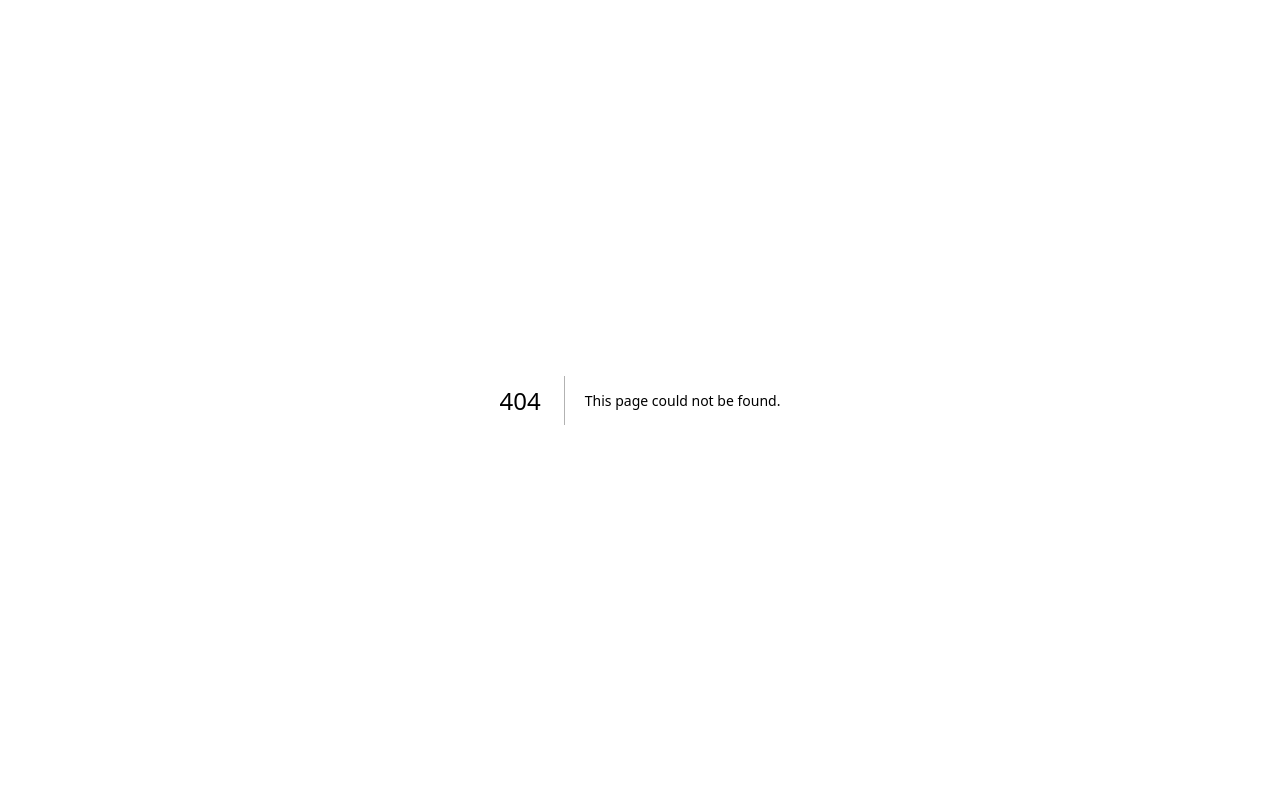
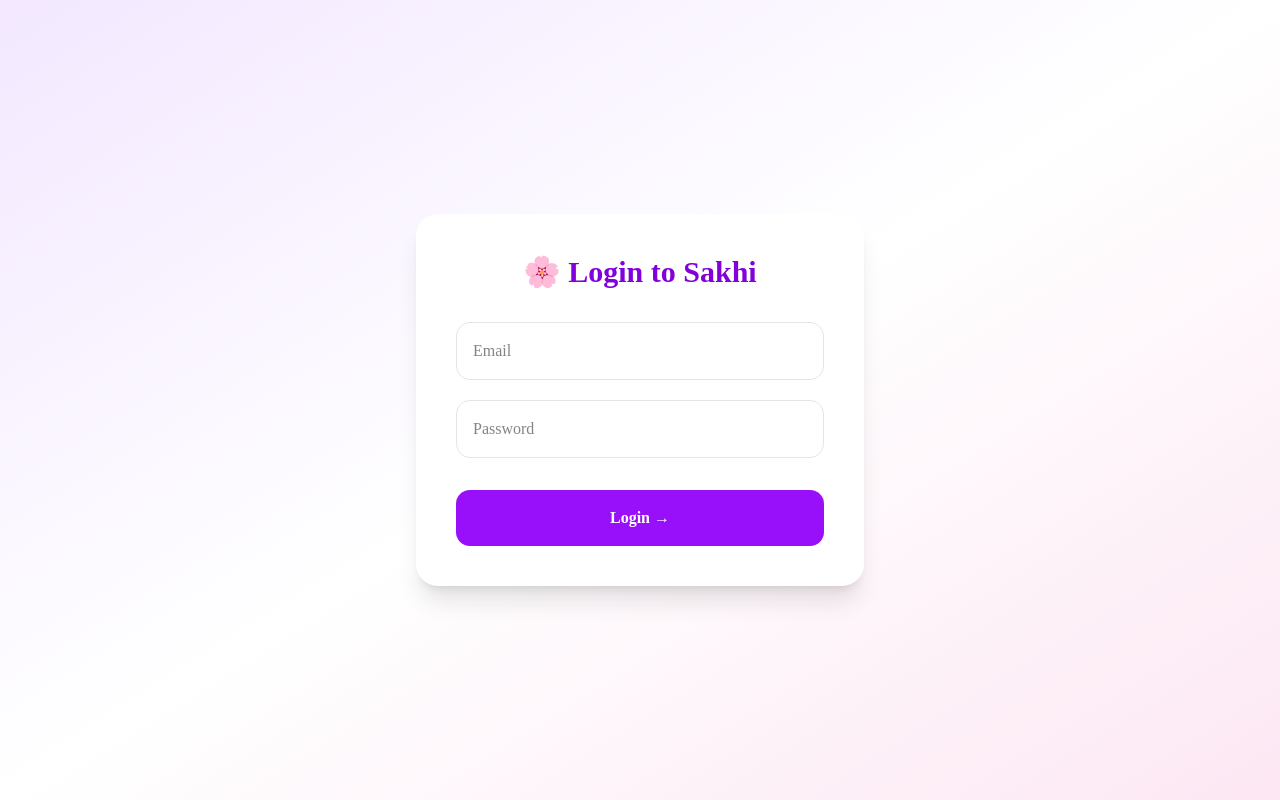
Before and after one commit to manshirathi007-jpg/Sakhi-sense-ai, a Next.js app: page /login in a window 1280 px wide. Before the commit this address had no page. Built offline with nearby package versions, Linux system fonts and the light colour scheme.

Commit message:
login to sakhi

```diff
--- /dev/null
+++ b/app/login/page.tsx
@@ -0,0 +1,37 @@
+"use client";
+
+import Link from "next/link";
+
+export default function LoginPage() {
+  return (
+    <main className="flex min-h-screen items-center justify-center bg-gradient-to-br from-purple-100 via-white to-pink-100">
+
+      <div className="w-full max-w-md rounded-3xl bg-white p-10 shadow-xl">
+
+        <h1 className="text-center text-3xl font-bold text-purple-700">
+          🌸 Login to Sakhi
+        </h1>
+
+        <input
+          placeholder="Email"
+          className="mt-8 w-full rounded-xl border p-4"
+        />
+
+        <input
+          type="password"
+          placeholder="Password"
+          className="mt-5 w-full rounded-xl border p-4"
+        />
+
+        <Link
+          href="/chat"
+          className="mt-8 block rounded-xl bg-purple-600 py-4 text-center font-bold text-white hover:bg-purple-700"
+        >
+          Login →
+        </Link>
+
+      </div>
+
+    </main>
+  );
+}
--- a/app/page.tsx
+++ b/app/page.tsx
@@ -11,9 +11,12 @@ export default function Home() {
           🌸 SakhiSense AI
         </h1>
 
-        <button className="rounded-full bg-purple-600 px-6 py-2 text-white transition hover:bg-purple-700">
-          Login
-        </button>
+        <Link
+  href="/login"
+  className="rounded-full bg-purple-600 px-6 py-3 font-semibold text-white shadow-lg transition hover:bg-purple-700"
+>
+  Login
+</Link>
       </nav>
 
       {/* Hero Section */}
```
